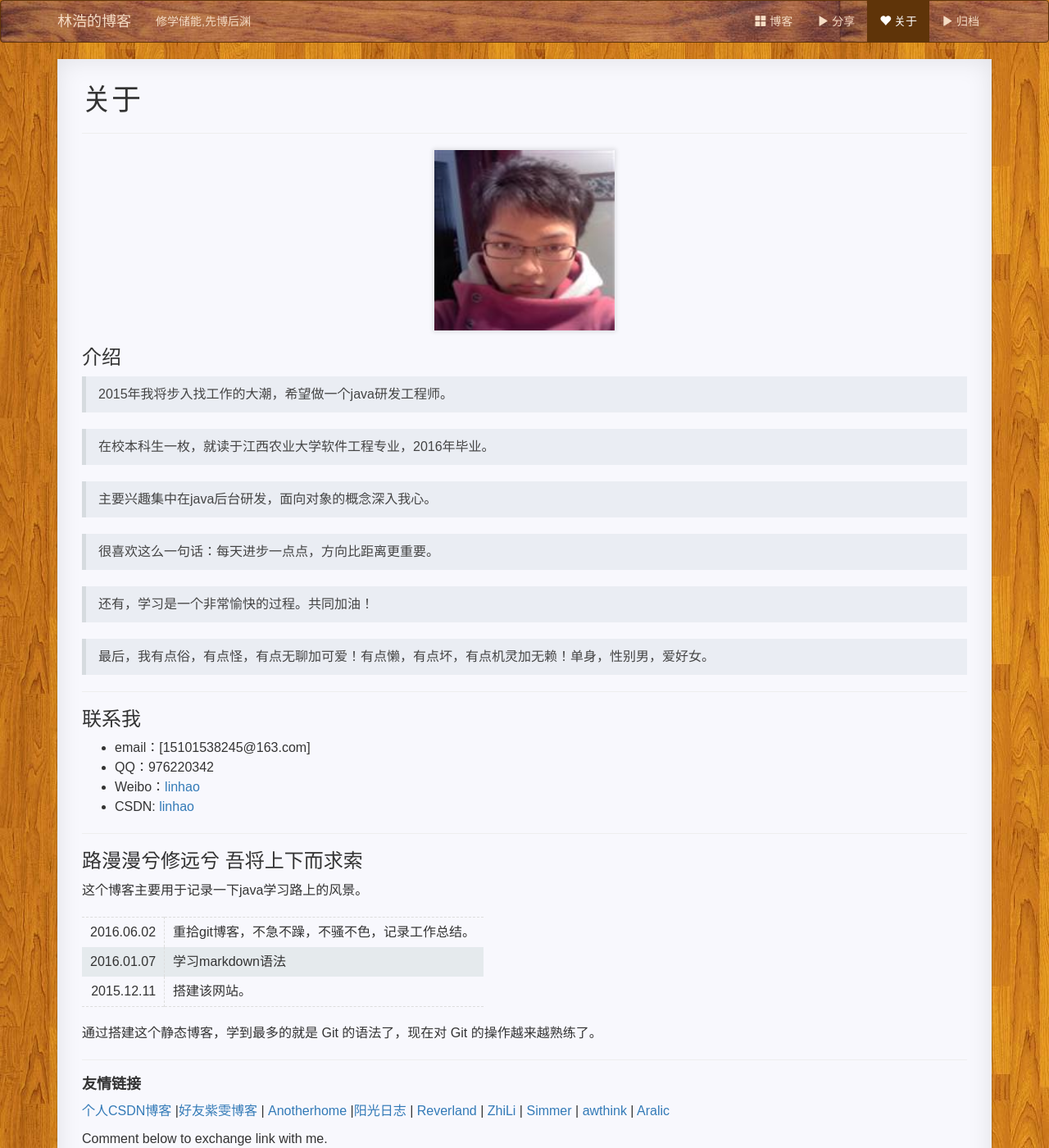
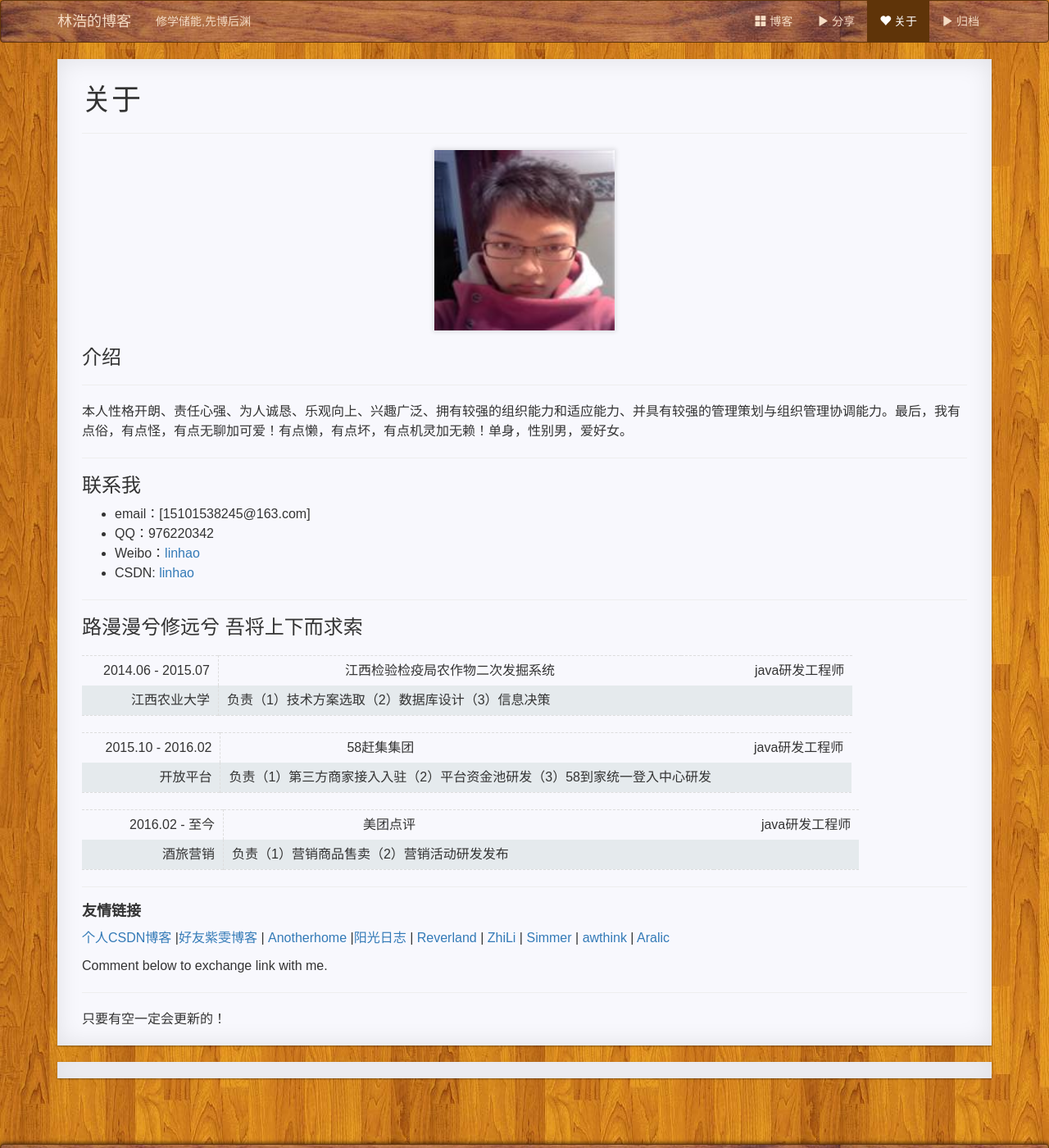
Before and after one commit to linhao007/linhao007.github.io, a Jekyll site: the page built from pages/2about.md, in a window 1280 px wide and 1400 px high. Shown: the whole window at 82% size. Built offline with Jekyll 4.4.1, drawn with Linux system fonts in a browser that asks for light colours; nearby versions of some CDN libraries; comment, search, counter and statistics services are not loaded; a style sheet for code colours, icons or effects is not loaded.

Commit message:
add bolog

```diff
--- a/pages/2about.md
+++ b/pages/2about.md
@@ -7,23 +7,13 @@
 <div align="center"><img src="/images/linhao007.jpg" alt="林虎" width="220" height="220"/></div>
 
 ### 介绍
+---
 
-> 2015年我将步入找工作的大潮，希望做一个java研发工程师。
-
->在校本科生一枚，就读于江西农业大学软件工程专业，2016年毕业。
-
->主要兴趣集中在java后台研发，面向对象的概念深入我心。
-
->很喜欢这么一句话：每天进步一点点，方向比距离更重要。
-
->还有，学习是一个非常愉快的过程。共同加油！
-
->最后，我有点俗，有点怪，有点无聊加可爱！有点懒，有点坏，有点机灵加无赖！单身，性别男，爱好女。
+本人性格开朗、责任心强、为人诚恳、乐观向上、兴趣广泛、拥有较强的组织能力和适应能力、并具有较强的管理策划与组织管理协调能力。最后，我有点俗，有点怪，有点无聊加可爱！有点懒，有点坏，有点机灵加无赖！单身，性别男，爱好女。
 
 ---
 
 ### 联系我
-
 * email：[15101538245@163.com]
 * QQ：976220342
 * Weibo：[linhao](http://weibo.com/3162317635/profile?topnav=1&wvr=6)
@@ -33,13 +23,14 @@
 
 ### 路漫漫兮修远兮 吾将上下而求索
 
-这个博客主要用于记录一下java学习路上的风景。
+2014.06 - 2015.07　|　　　　　　　　　江西检验检疫局农作物二次发掘系统　　　　　　　　　|　　　　　java研发工程师
+江西农业大学　　　 |负责（1）技术方案选取（2）数据库设计（3）信息决策
 
-2016.06.02 | 重拾git博客，不急不躁，不骚不色，记录工作总结。|
-2016.01.07 | 学习markdown语法|
-2015.12.11 | 搭建该网站。|
+2015.10 - 2016.02　|　　　　　　　　　58赶集集团　　　　　　　　　|　java研发工程师
+开放平台　　　 　　|负责（1）第三方商家接入入驻（2）平台资金池研发（3）58到家统一登入中心研发
 
-通过搭建这个静态博客，学到最多的就是 Git 的语法了，现在对 Git 的操作越来越熟练了。
+2016.02 - 至今　　　|　　　　　　　　　　美团点评　　　　　　　　　 |　　　java研发工程师
+酒旅营销　　　 　　|负责（1）营销商品售卖（2）营销活动研发发布
 
 ---
 
```
Also changed, not shown: _posts/2017-12-20-01.md (added, +14 -0 lines).
